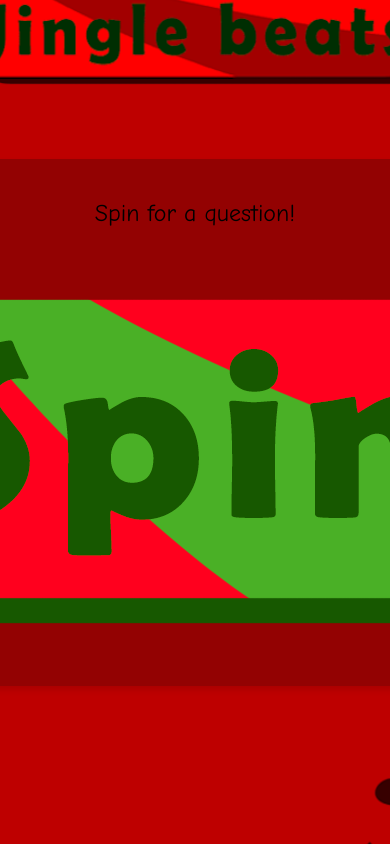
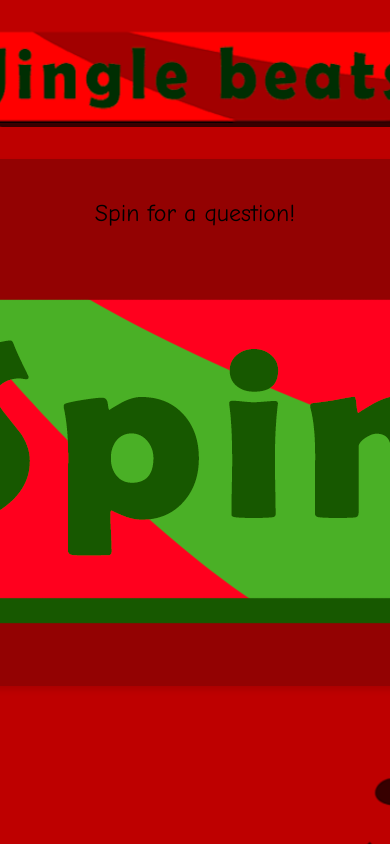
Before and after one commit to KDEM0/KDEM0.github.io, a plain HTML site: page xmasmdweek.html in a window 390 px wide. Shown: the top 844 px of the page. Drawn offline with Linux system fonts and the light colour scheme.

Commit message:
fix mobile
Fixed mobile

```diff
--- a/xmasmdweek.html
+++ b/xmasmdweek.html
@@ -10,7 +10,9 @@
       <meta name="viewport" content="width=device-width, initial-scale=1.0">
       <title>Randomized Text Display</title>
   <style>
-
+    body{
+      background: #be0000;
+    }
     body {
       font-family: "Comic Sans MS", sans-serif;
       display: flex;
@@ -18,8 +20,9 @@
       align-items: center;
       height: 100vh;
       margin: 0;
-      background-image: url('Naamloos222 - kopie.png');
+      background-image: url('Naamloos222.png');
       background-position: center;
+      background-repeat: no-repeat;
     }
     .container {
       text-align: center;
```
